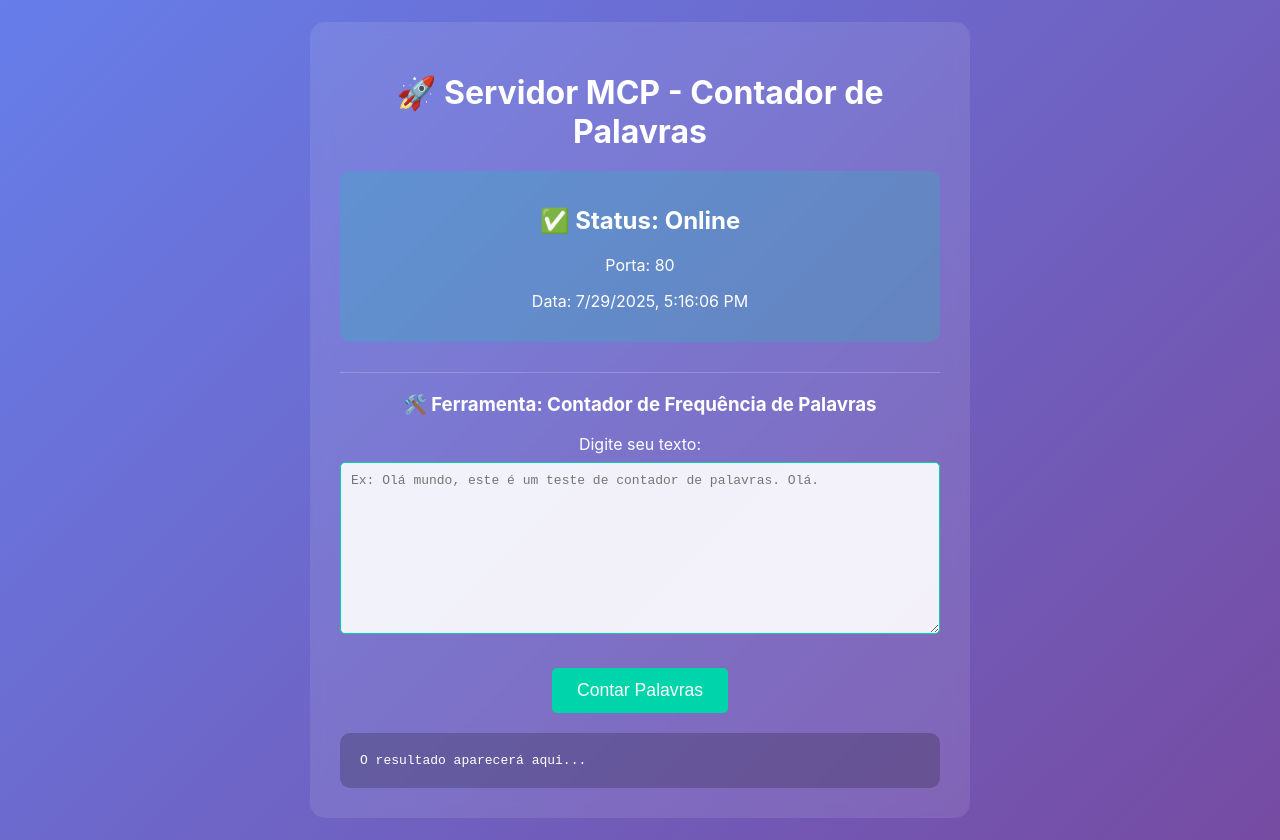
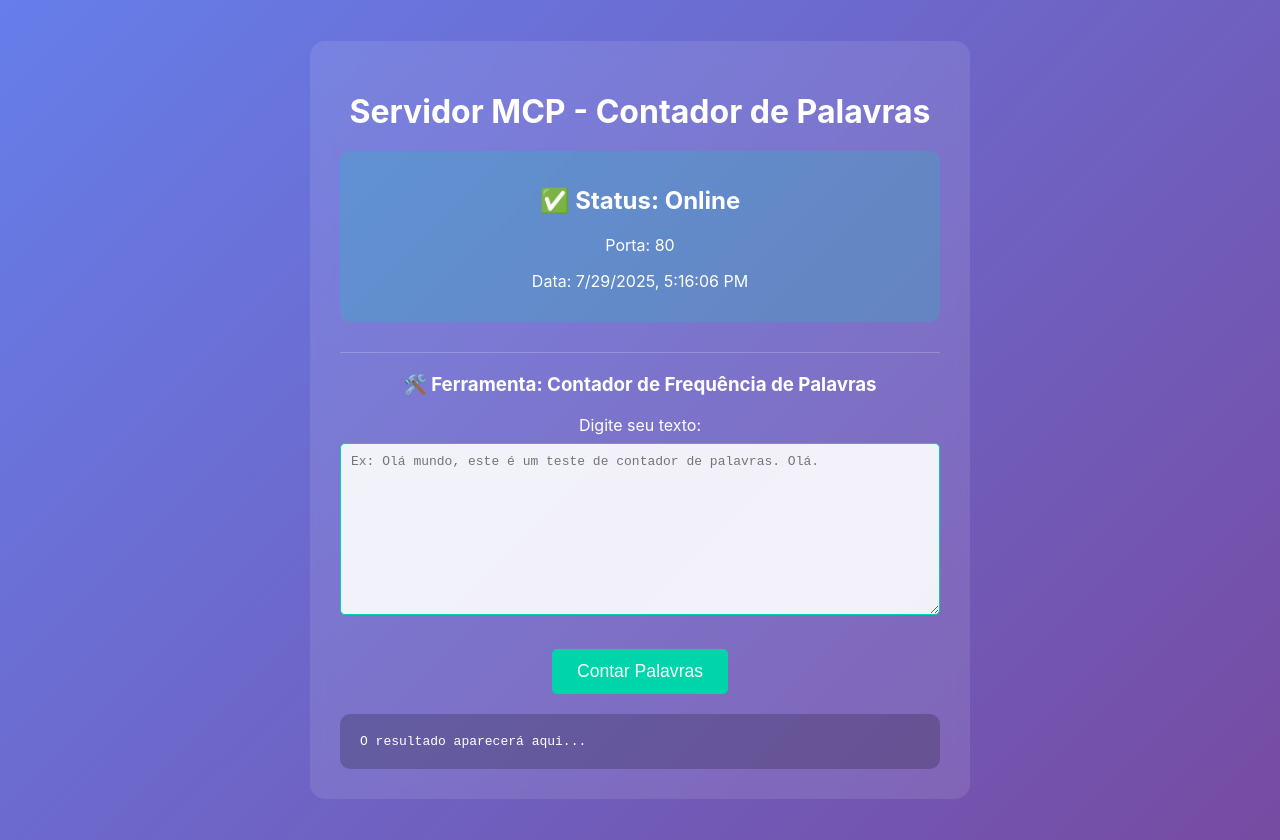
Before and after one commit to paolaalim/mcp_typescript, a website: page public/index.html in a window 1280 px wide. Drawn offline with Linux system fonts and the light colour scheme.

Commit message:
Update index.html

```diff
--- a/public/index.html
+++ b/public/index.html
@@ -1,7 +1,7 @@
 <!DOCTYPE html>
 <html>
 <head>
-  <title>Servidor MCP - Contador de Palavras 🚀</title>
+  <title>Servidor MCP - Contador de Palavras </title>
   <meta charset="utf-8">
   <meta name="viewport" content="width=device-width, initial-scale=1">
   <style>
@@ -84,7 +84,7 @@
 </head>
 <body>
   <div class="container">
-    <h1>🚀 Servidor MCP - Contador de Palavras</h1>
+    <h1> Servidor MCP - Contador de Palavras</h1>
     <div class="status">
       <h2>✅ Status: Online</h2>
       <p>Porta: <span id="serverPort"></span></p>
```
